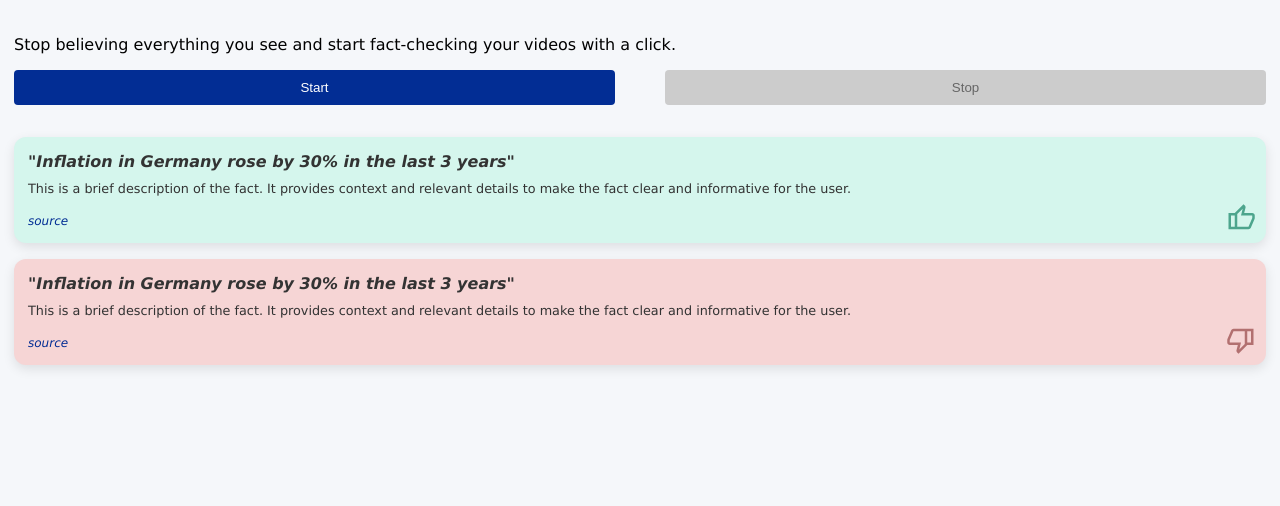
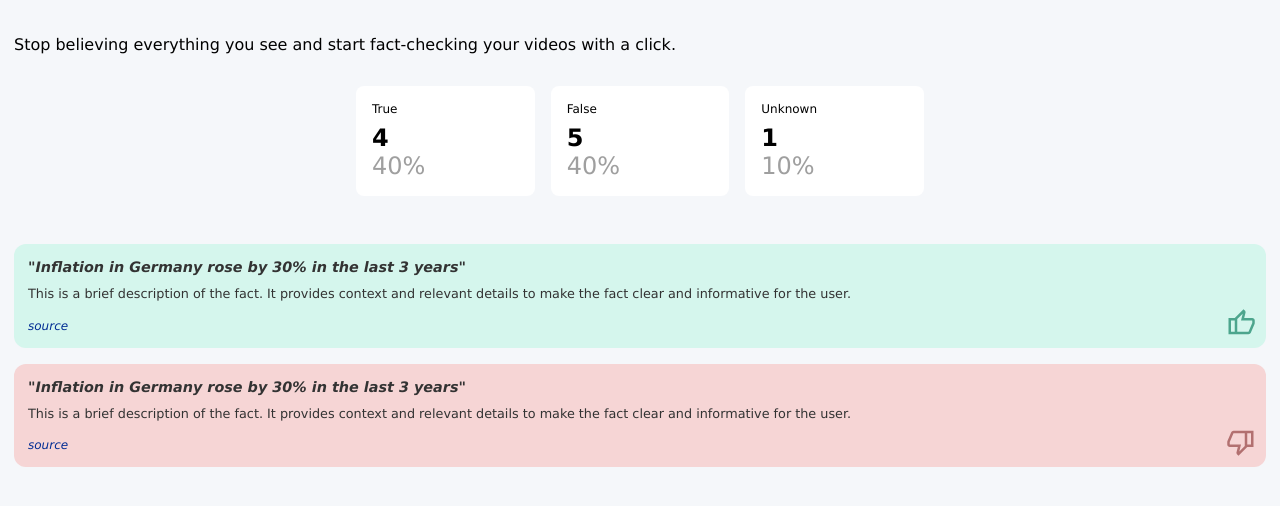
Before and after one commit to HappyKnuckles/fact-check24, a browser extension: page fact-check24/side_panel/side_panel.html in a window 1280 px wide. Shown: the part 76-582 px from the top of the page. Drawn offline with Linux system fonts and the light colour scheme.

Commit message:
ui improvements

```diff
--- a/fact-check24/side_panel/fact-card.css
+++ b/fact-check24/side_panel/fact-card.css
@@ -2,7 +2,7 @@
   background-repeat: no-repeat;
   background-position: bottom 10px right 10px;
   background-size: 30px;
-  box-shadow: 0 4px 12px var(--card-shadow);
+  /* box-shadow: 0 4px 12px var(--card-shadow); */
   border-radius: var(--card-radius);
   padding: var(--padding);
   transition: transform 0.2s ease, box-shadow 0.2s ease;
@@ -20,11 +20,11 @@
 
 .card:hover {
   transform: translateY(-4px);
-  box-shadow: 0 6px 18px var(--card-shadow);
+  /* box-shadow: 0 6px 18px var(--card-shadow); */
 }
 
 .fact-title {
-  font-size: 1rem;
+  font-size: .9rem;
   font-style: italic;
   line-height: 1.35;
   margin: 0 0 8px;
--- a/fact-check24/side_panel/side_panel.html
+++ b/fact-check24/side_panel/side_panel.html
@@ -18,9 +18,29 @@
       Stop believing everything you see and start fact-checking your videos with
       a click.
     </p>
-    <div class="buttons-container">
+    <!-- <div class="buttons-container">
       <button id="start-check">Start</button>
       <button id="stop-check" disabled>Stop</button>
+    </div> -->
+    <div class="stats-container">
+      <div class="stat">
+        <h2>True</h2>
+        <div>
+          <p id="true-count">4</p>
+          <p class="stat-percentage">40%</p>
+        </div>
+      </div>
+      <div class="stat">
+        <h2>False</h2>
+        <div></div>
+        <p id="false-count">5</p>
+        <p class="stat-percentage">40%</p>
+      </div>
+      <div class="stat">
+        <h2>Unknown</h2>
+        <p id="unknown-count">1</p>
+        <p class="stat-percentage">10%</p>
+      </div>
     </div>
     <p id="status"></p>
     <div id="fact"></div>
--- a/fact-check24/side_panel/style.css
+++ b/fact-check24/side_panel/style.css
@@ -49,3 +49,37 @@ button[disabled] {
   flex-direction: column;
   gap: 1rem;
 }
+
+.stats-container {
+  display: grid;
+  grid-template-columns: repeat(3, 1fr);
+  gap: 1rem; /* spacing between columns */
+  width: 100%; /* full-width */
+  max-width: 600px; /* or whatever fits your design */
+  margin: 0 auto; /* center on the page if you like */
+  padding: 1rem;
+}
+
+.stat {
+  background: #ffffff;
+  border-radius: 8px;
+  padding: 1rem;
+  text-align: left; /* center “True” + “0” vertically & horizontally */
+}
+
+.stat h2 {
+  margin: 0 0 0.5rem;
+  font-size: 0.75rem;
+  font-weight: 300;
+}
+
+.stat p {
+  margin: 0;
+  font-size: 1.5rem;
+  font-weight: bold;
+}
+
+.stat-percentage {
+  color: #9f9f9f;
+  font-weight: 300!important;
+}
```
